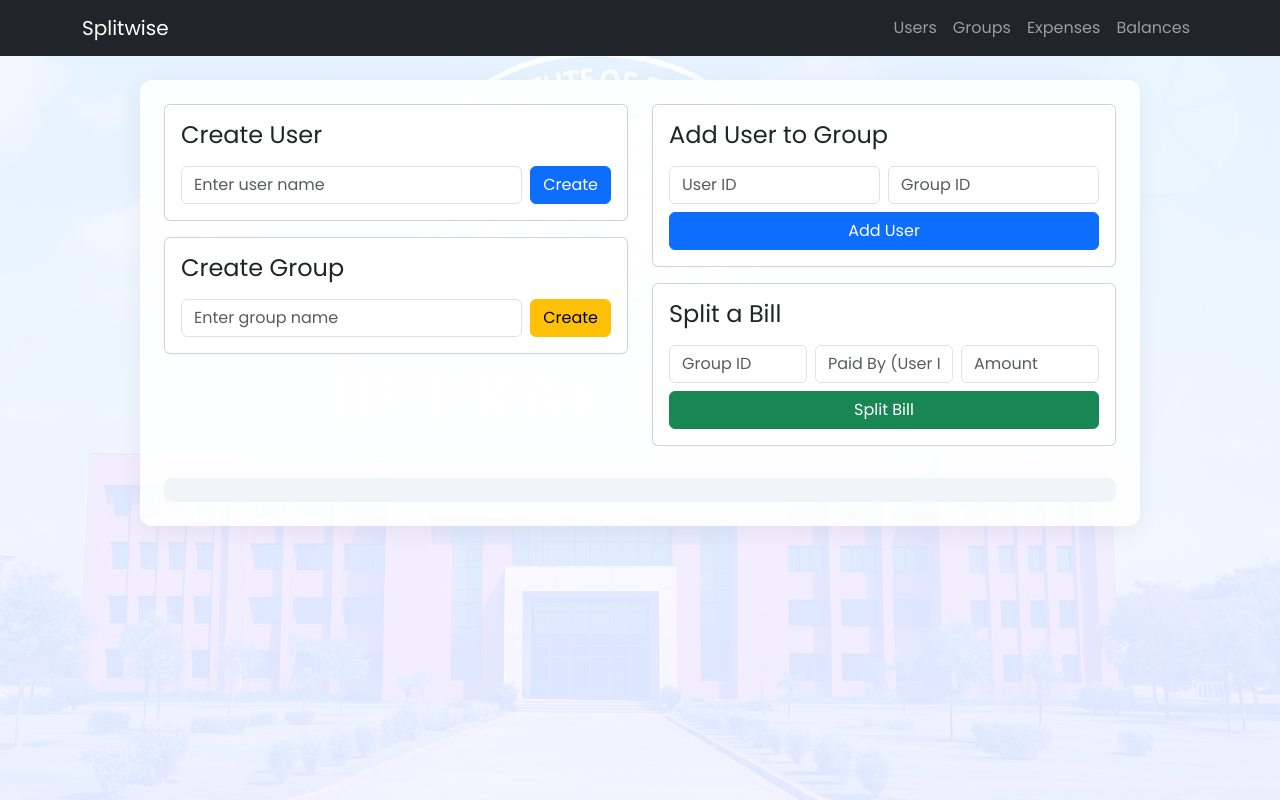
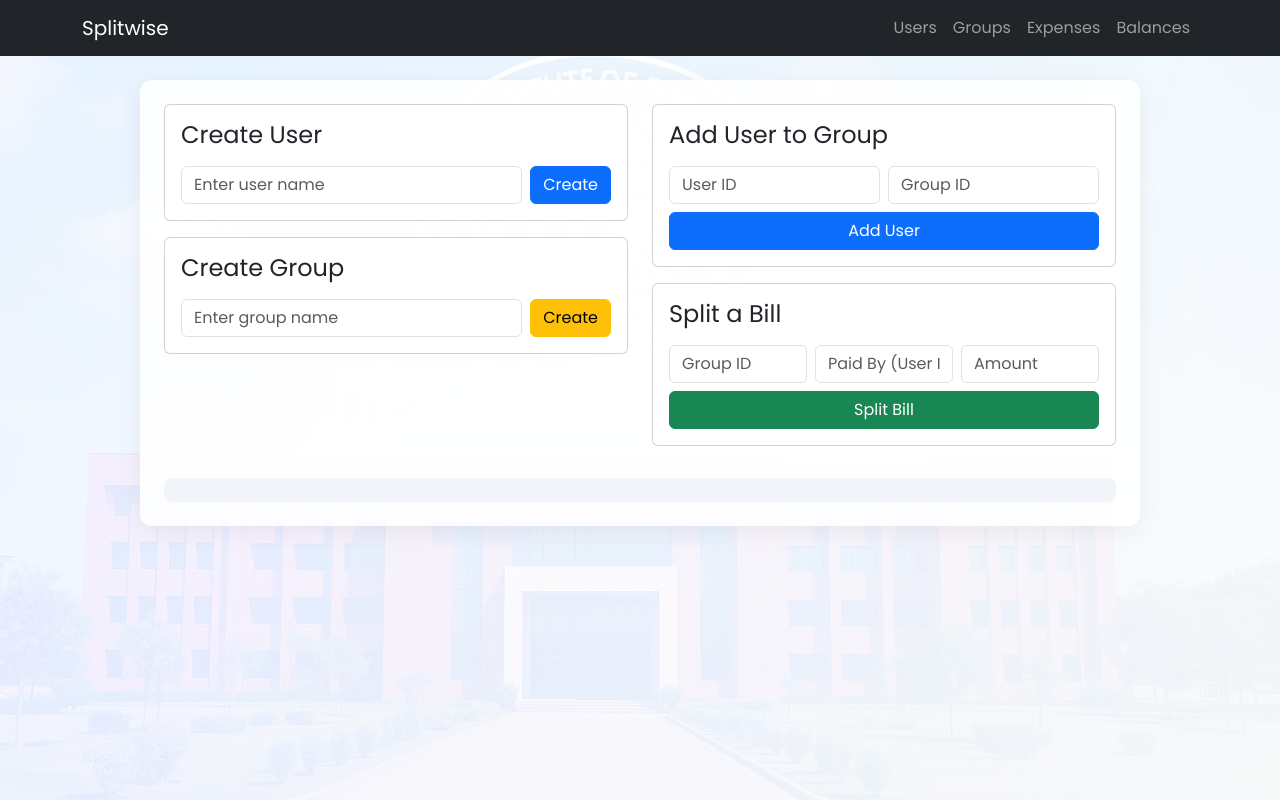
Before and after one commit to skyakashh/splitwise_flask, a Flask app: page / in a window 1280 px wide. Run offline with Flask 3, Linux system fonts and the light colour scheme.

Commit message:
changed ui

```diff
--- a/static/styles.css
+++ b/static/styles.css
@@ -5,15 +5,21 @@
 }
 
 /* Base */
+html, body {
+    margin: 0;
+    padding: 0;
+    height: 100%;
+    min-height: 100vh;
+}
+
 body {
-    margin: 0;
     font-family: 'Poppins', sans-serif;
-        background-image: url('/static/bg.png'), linear-gradient(120deg, #eef2ff 100%, #f8fafc 100%);
+    background-image: url('/static/bg.png'), linear-gradient(120deg, #eef2ff 0%, #f8fafc 100%);
     background-size: cover, auto;
     background-position: center;
     background-attachment: fixed;
+    background-repeat: no-repeat;
     background-blend-mode: overlay;
-    min-height: 100vh;
     color: #212529;
 }
 
@@ -21,8 +27,6 @@
 body.bg-light {
     background-color: transparent !important;
 }
-
-html, body { height: 100%; }
 
 /* App container (card) */
 .app-container {
```
